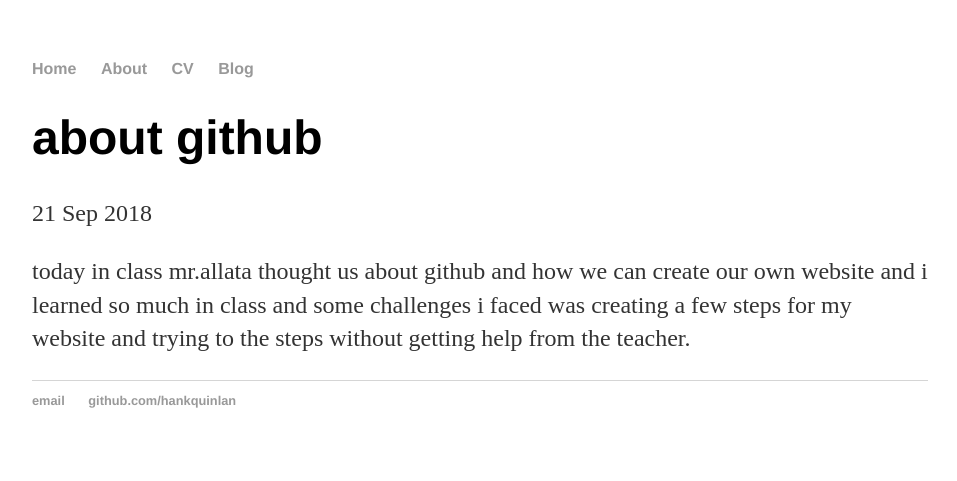
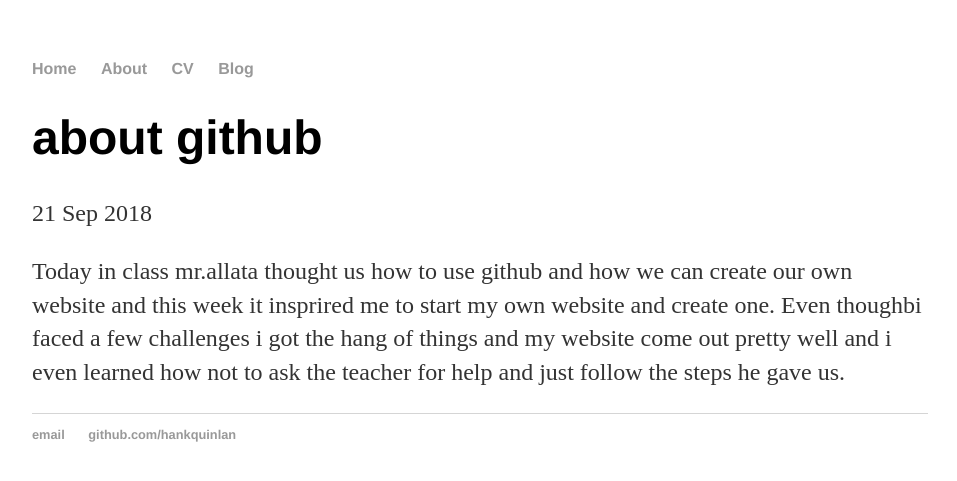
Before and after one commit to naydelinp0123/naydelinp0123.github.io, a Jekyll site: the page built from _posts/2018-09-21-my-life-post.md, in a window 1280 px wide. Shown: the top 481 px of the page, without its empty margins (160-1117 px from the left). Built offline with Jekyll 4.4.1, drawn with Linux system fonts in a browser that asks for light colours.

Commit message:
Update 2018-09-21-my-life-post.md

```diff
--- a/_posts/2018-09-21-my-life-post.md
+++ b/_posts/2018-09-21-my-life-post.md
@@ -4,5 +4,4 @@
 date: 2018-09-21
 ---
 
-today in class mr.allata thought us about github and how we can create our own website and i learned so much in class
-and some challenges i faced was creating a few steps for my website and trying to the steps without getting help from the teacher.
+Today in class mr.allata thought us how to use github and how we can create our own website and this week it insprired me to start my own website and create one. Even thoughbi faced a few challenges i got the hang of things and my website come out pretty well and i even learned how not to ask the teacher for help and just follow the steps he gave us.
```
